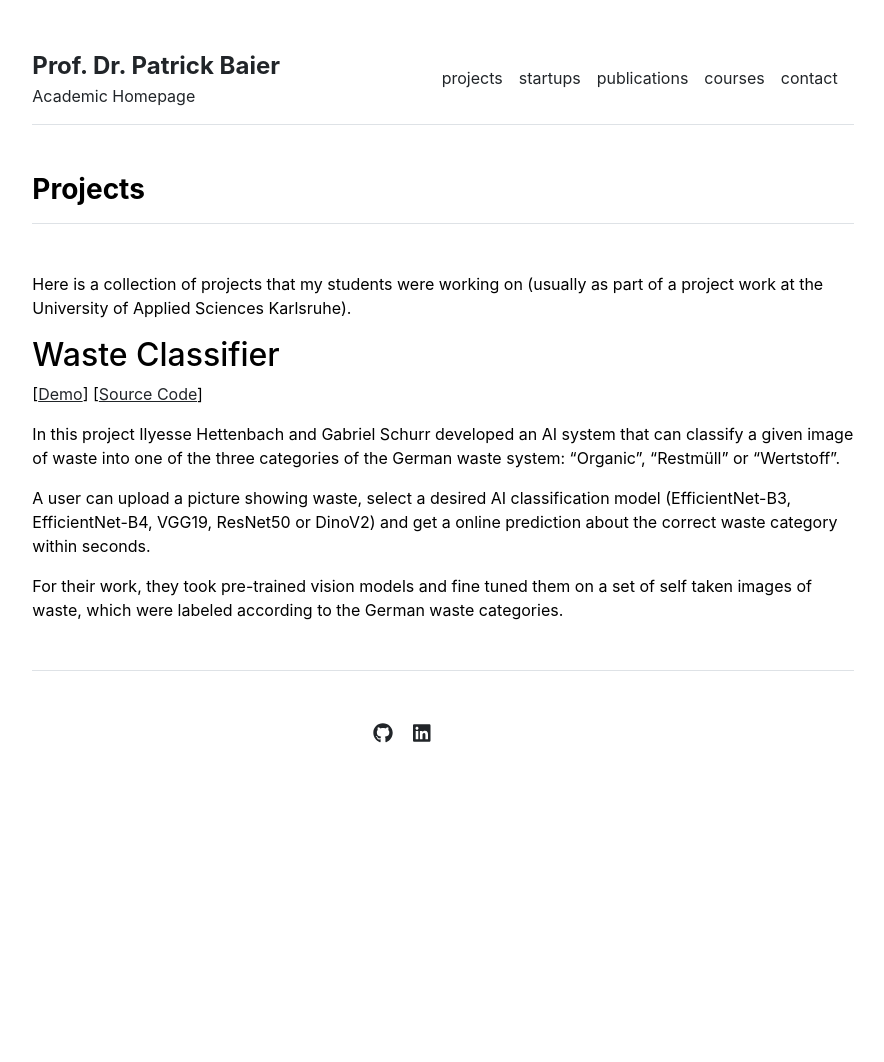
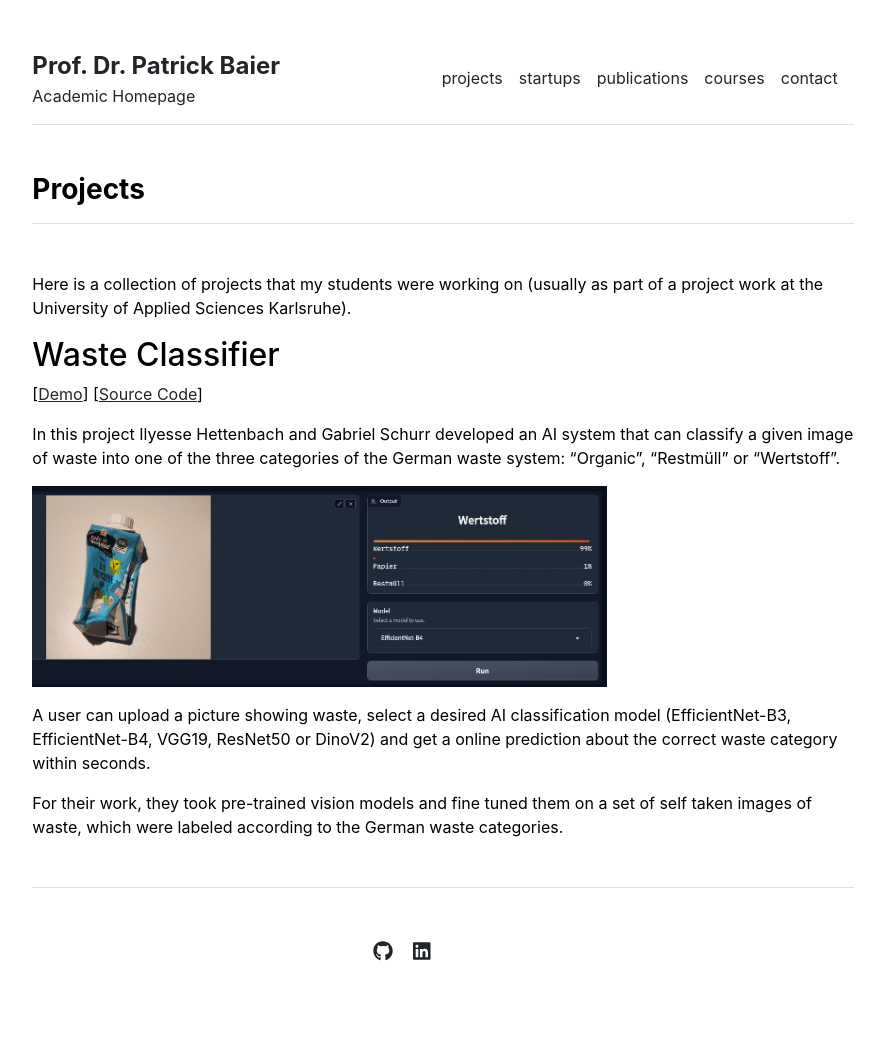
Before and after one commit to pabair/pabair.github.io, a Jekyll site: the page built from projects.md, in a window 1280 px wide. Shown: the whole page, without its empty margins (197-1081 px from the left). Built offline with Jekyll 4.4.1, drawn with Linux system fonts in a browser that asks for light colours; before the commit the page ends 900 px from its top, so only the background shows below that.

Commit message:
added content

```diff
--- a/projects.md
+++ b/projects.md
@@ -9,8 +9,9 @@ Here is a collection of projects that my students were working on (usually as pa
 \[[Demo](http://193.196.37.242:7860/)\]
 \[[Source Code](https://github.com/Gabriel9753/Waste-Classification-Project)\]
 
+In this project Ilyesse Hettenbach and Gabriel Schurr developed an AI  system that can classify a given image of waste into one of the three categories of the German waste system: "Organic", "Restmüll" or "Wertstoff".
 
-In this project Ilyesse Hettenbach and Gabriel Schurr developed an AI  system that can classify a given image of waste into one of the three categories of the German waste system: "Organic", "Restmüll" or "Wertstoff".
+ <img src="{{ site.github.url }}/assets/img/wasteclassify.png" alt="Home" width="70%">
 
 A user can upload a picture showing waste, select a desired AI classification model (EfficientNet-B3, EfficientNet-B4, VGG19, ResNet50 or DinoV2) and get a online prediction about the correct waste category within seconds.
 
```
Also changed, not shown: assets/img/wasteclassify.png (added).
